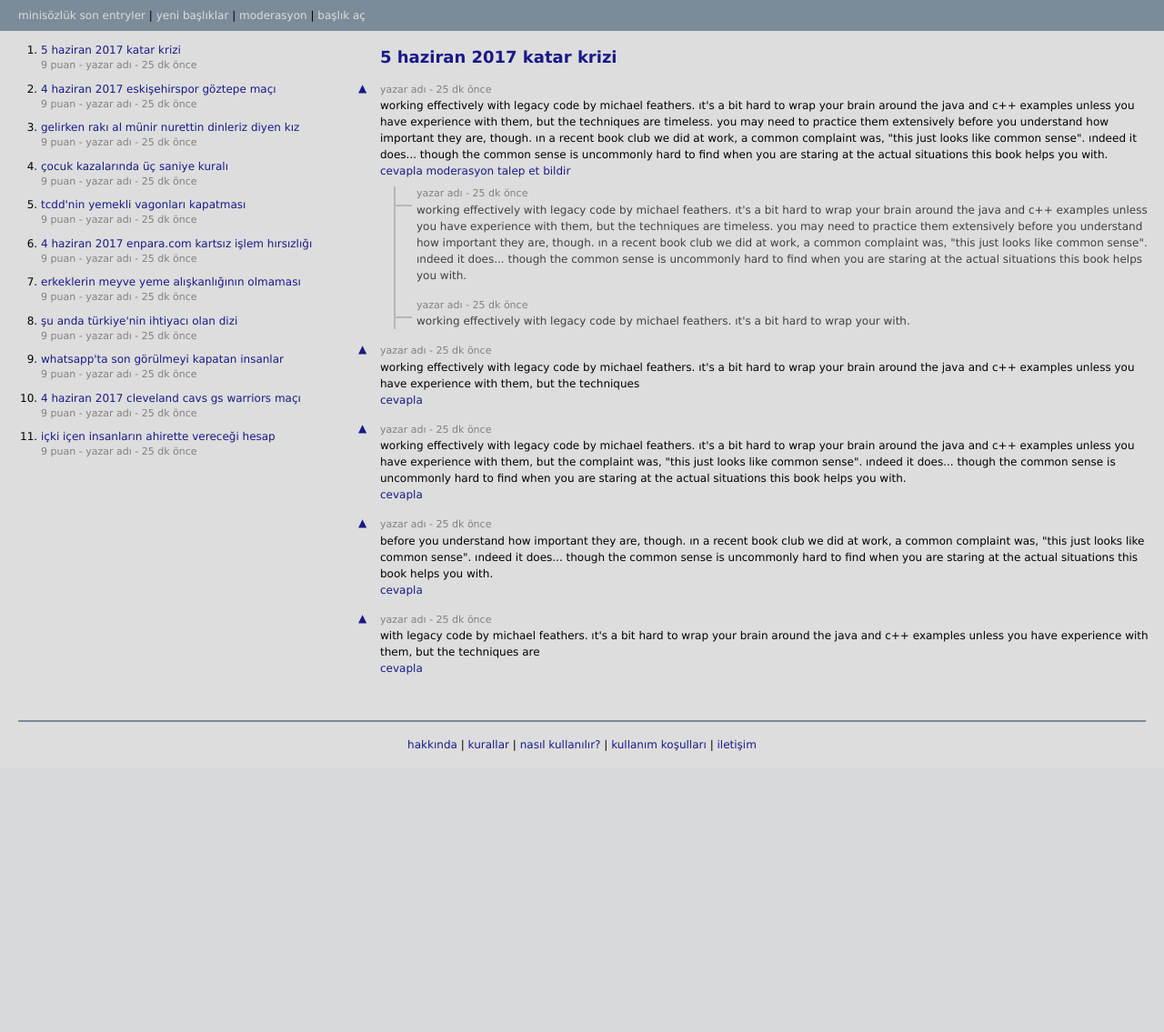
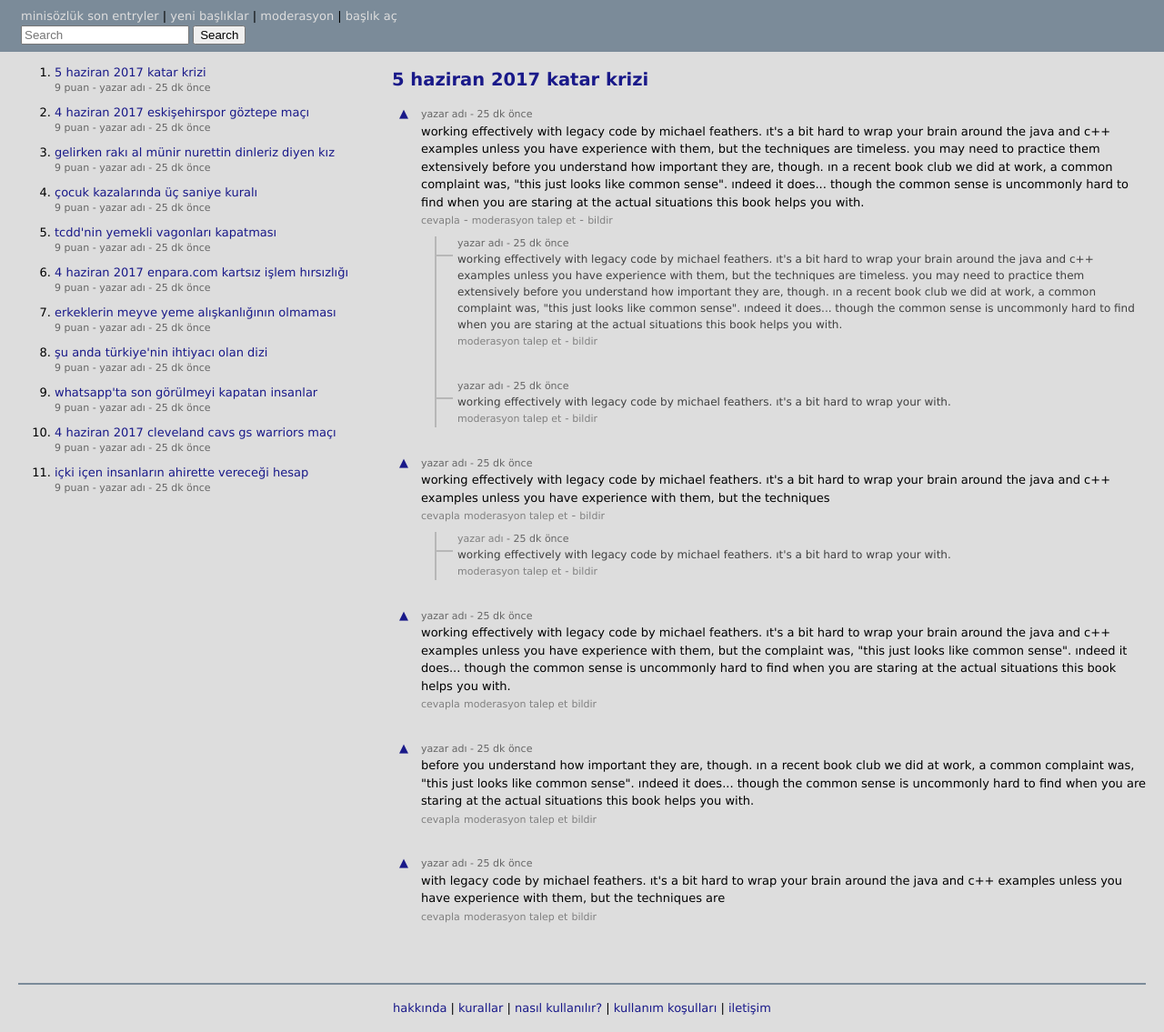
Before and after one commit to weboloper/sozluk, a PHP site: page / in a window 1280 px wide. Shown: the whole page at 91% size. Before the commit the page ends 826 px from the top, so only its background shows below. Run offline with PHP 8.4, Linux system fonts and the light colour scheme.

Commit message:
Tasarım aşaması

```diff
--- a/css/style.css
+++ b/css/style.css
@@ -1,6 +1,6 @@
 body {
   font-family: Verdana, Geneva, sans-serif;
-  font-size: 12px;
+  font-size: 13px;
   line-height: 1.5;
   background-color: #ddd;
   color: #000;
@@ -16,7 +16,8 @@ a {
 #container,
 #header-inner {
   max-width: 1240px;
-  margin: 0 auto; }
+  margin: 0 auto;
+  padding: 0 15px; }
 
 #header {
   background-color: #7b8b99;
@@ -43,21 +44,21 @@ a {
   -webkit-box-flex: 1;
   -webkit-flex-grow: 1;
   -ms-flex-positive: 1;
-  flex-grow: 1; }
+  flex-grow: 1;
+  padding: 0 15px; }
 
 #sol-frame {
-  max-width: 30%;
-  margin-right: 2rem; }
+  max-width: 30%; }
 
 #content {
   max-width: 70%; }
 
 #entry-list {
-  padding: 0;
+  padding-left: 2rem;
   list-style: none; }
   #entry-list li {
     position: relative;
-    margin-bottom: 1rem; }
+    margin-bottom: 2rem; }
   #entry-list .vote {
     position: absolute;
     left: -1.5rem;
@@ -66,7 +67,8 @@ a {
     list-style: none;
     position: relative;
     color: #404040;
-    margin-top: .5rem; }
+    margin-top: .5rem;
+    font-size: 12px; }
     #entry-list ul:before {
       content: " ";
       height: 100%;
@@ -87,13 +89,22 @@ a {
       top: 20px; }
 
 .entry-meta {
-  color: gray;
+  color: #666666;
   font-size: 11px; }
   .entry-meta a {
-    color: gray; }
+    color: #666666; }
 
 #post-list li {
   margin-bottom: .5rem; }
+
+.footer-links {
+  color: gray; }
+  .footer-links a {
+    /*margin-right:1rem;*/
+    color: gray;
+    /*text-decoration: underline;*/
+    font-size: 11px;
+    margin-bottom: 1rem; }
 
 footer {
   margin-top: 2rem;
--- a/index.html
+++ b/index.html
@@ -14,7 +14,10 @@
 
 		<header id="header">
 			<div id="header-inner">
-				<a id="logo" href="#">minisözlük</a> <a href="#">son entryler</a> | <a href="#">yeni başlıklar</a> | <a href="#">moderasyon</a> | <a href="#">başlık aç</a>
+				<a id="logo" href="#">minisözlük</a> <a href="#">son entryler</a> | <a href="#">yeni başlıklar</a> | <a href="#">moderasyon</a> | <a href="#">başlık aç</a> <form class="form-inline my-2 my-lg-0">
+          <input class="form-control mr-sm-2" type="text" placeholder="Search">
+          <button class="btn btn-outline-success my-2 my-sm-0" type="submit">Search</button>
+        </form>
 			</div>
 		</header>
 
@@ -78,17 +81,19 @@
 					 		<div class="entry-meta"><a href="#">yazar adı</a> - 25 dk önce</div>
 					 		<div class="entry-content">Working Effectively with Legacy Code by Michael Feathers. It's a bit hard to wrap your brain around the Java and C++ examples unless you have experience with them, but the techniques are timeless. You may need to practice them extensively before you understand how important they are, though. In a recent book club we did at work, a common complaint was, "This just looks like common sense". Indeed it does... though the common sense is uncommonly hard to find when you are staring at the actual situations this book helps you with.
 					 		</div>
-					 		<div class="entry-footer"><a href="#">cevapla</a> <a href="#">moderasyon talep et</a> <a href="#">bildir</a>
+					 		<div class="entry-footer"><div class="footer-links"><a href="#">cevapla</a> - <a href="#">moderasyon talep et</a> - <a href="#">bildir</a></div>
 					 			<ul>
 						 			<li>
 	 							 		<div class="entry-meta"><a href="#">yazar adı</a> - 25 dk önce</div>
 								 		<div class="entry-content">Working Effectively with Legacy Code by Michael Feathers. It's a bit hard to wrap your brain around the Java and C++ examples unless you have experience with them, but the techniques are timeless. You may need to practice them extensively before you understand how important they are, though. In a recent book club we did at work, a common complaint was, "This just looks like common sense". Indeed it does... though the common sense is uncommonly hard to find when you are staring at the actual situations this book helps you with.
 								 		</div>
+								 		<div class="entry-footer"><div class="footer-links"><a href="#">moderasyon talep et</a> - <a href="#">bildir</a></div>
 	 							 	</li>
 	 							 	<li>
 	 							 		<div class="entry-meta"><a href="#">yazar adı</a> - 25 dk önce</div>
 								 		<div class="entry-content">Working Effectively with Legacy Code by Michael Feathers. It's a bit hard to wrap your  with.
 								 		</div>
+								 		<div class="entry-footer"><div class="footer-links"><a href="#">moderasyon talep et</a> - <a href="#">bildir</a></div>
 	 							 	</li>
  							 	</ul>
 					 		</div>
@@ -99,7 +104,18 @@
 					 		<div class="entry-meta"><a href="#">yazar adı</a> - 25 dk önce</div>
 					 		<div class="entry-content">Working Effectively with Legacy Code by Michael Feathers. It's a bit hard to wrap your brain around the Java and C++ examples unless you have experience with them, but the techniques
 					 		</div>
-					 		<a href="#">cevapla</a>
+					 		<div class="entry-footer"><div class="footer-links"><a href="#">cevapla</a> <a href="#">moderasyon talep et</a> - <a href="#">bildir</a>
+					 			<ul>
+
+	 							 	<li>
+	 							 		<div class="entry-meta"><a href="#">yazar adı</a> - 25 dk önce</div>
+								 		<div class="entry-content">Working Effectively with Legacy Code by Michael Feathers. It's a bit hard to wrap your  with.
+								 		</div>
+								 		<div class="entry-footer"><div class="footer-links"><a href="#">moderasyon talep et</a> - <a href="#">bildir</a></div>
+	 							 	</li>
+ 							 	</ul>
+
+					 		</div>
 					 	</li>
 
 					 	<li>
@@ -107,7 +123,7 @@
 					 		<div class="entry-meta"><a href="#">yazar adı</a> - 25 dk önce</div>
 					 		<div class="entry-content">Working Effectively with Legacy Code by Michael Feathers. It's a bit hard to wrap your brain around the Java and C++ examples unless you have experience with them, but the complaint was, "This just looks like common sense". Indeed it does... though the common sense is uncommonly hard to find when you are staring at the actual situations this book helps you with.
 					 		</div>
-					 		<a href="#">cevapla</a>
+					 		<div class="entry-footer"><div class="footer-links"><a href="#">cevapla</a> <a href="#">moderasyon talep et</a> <a href="#">bildir</a></div>
 					 	</li>
 
 					 	<li>
@@ -115,7 +131,7 @@
 					 		<div class="entry-meta"><a href="#">yazar adı</a> - 25 dk önce</div>
 					 		<div class="entry-content">before you understand how important they are, though. In a recent book club we did at work, a common complaint was, "This just looks like common sense". Indeed it does... though the common sense is uncommonly hard to find when you are staring at the actual situations this book helps you with.
 					 		</div>
-					 		<a href="#">cevapla</a>
+					 		<div class="entry-footer"><div class="footer-links"><a href="#">cevapla</a> <a href="#">moderasyon talep et</a> <a href="#">bildir</a></div>
 					 	</li>
 
 					 	<li>
@@ -123,7 +139,7 @@
 					 		<div class="entry-meta"><a href="#">yazar adı</a> - 25 dk önce</div>
 					 		<div class="entry-content"> with Legacy Code by Michael Feathers. It's a bit hard to wrap your brain around the Java and C++ examples unless you have experience with them, but the techniques are
 					 		</div>
-					 		<a href="#">cevapla</a>
+					 		<div class="entry-footer"><div class="footer-links"><a href="#">cevapla</a> <a href="#">moderasyon talep et</a> <a href="#">bildir</a></div>
 					 	</li>
 
 					 </ul>
--- a/scss/style.scss
+++ b/scss/style.scss
@@ -1,6 +1,6 @@
 @import '_normalize.scss';
 
-$font-size-base: 12px !default;
+$font-size-base: 13px !default;
 $font-family-base: Verdana, Geneva, sans-serif !default;
 $font-weight-base: 400 !default;
 $font-antialiased: true !default;
@@ -35,6 +35,7 @@ a {
 #header-inner {
 	max-width: 1240px;
 	margin: 0 auto;
+    padding: 0 15px;
 }
 
 #header {
@@ -59,30 +60,33 @@ a {
 
 #sol-frame,
 #content {
-	    -webkit-flex-basis: 0;
+	-webkit-flex-basis: 0;
     -ms-flex-preferred-size: 0;
     flex-basis: 0;
     -webkit-box-flex: 1;
     -webkit-flex-grow: 1;
     -ms-flex-positive: 1;
     flex-grow: 1;
+    padding: 0 15px;
 }
 
 #sol-frame {
-	    max-width: 30%;
-        margin-right: 2rem;
+	max-width: 30%;
+
+
 
 }
 #content {
 	    max-width: 70%;
+
 }
 
 #entry-list {
-    padding: 0;
+    padding-left: 2rem;
     list-style: none;
     li {
         position: relative;
-        margin-bottom: 1rem;
+        margin-bottom: 2rem;
     }
     .vote {
         position: absolute;
@@ -95,6 +99,8 @@ a {
         position: relative;
         color: lighten($text-color,25%);
         margin-top: .5rem;
+        font-size: 12px;
+
 
         &:before {
                 content: " ";
@@ -124,17 +130,27 @@ a {
     }
 }
 .entry-meta {
-    color: lighten($text-color,50%);
+    color: lighten($text-color,40%);
     font-size: 11px;
 
     a {
-       color: lighten($text-color,50%);
+       color: lighten($text-color,40%);
     }
 }
 
 #post-list {
     li {
         margin-bottom: .5rem;
+    }
+}
+.footer-links {
+    color: lighten($text-color,50%);
+    a {
+        /*margin-right:1rem;*/
+        color: lighten($text-color,50%);
+        /*text-decoration: underline;*/
+        font-size: 11px;
+        margin-bottom: 1rem;
     }
 }
 
```
Also changed, not shown: 1 other file.
